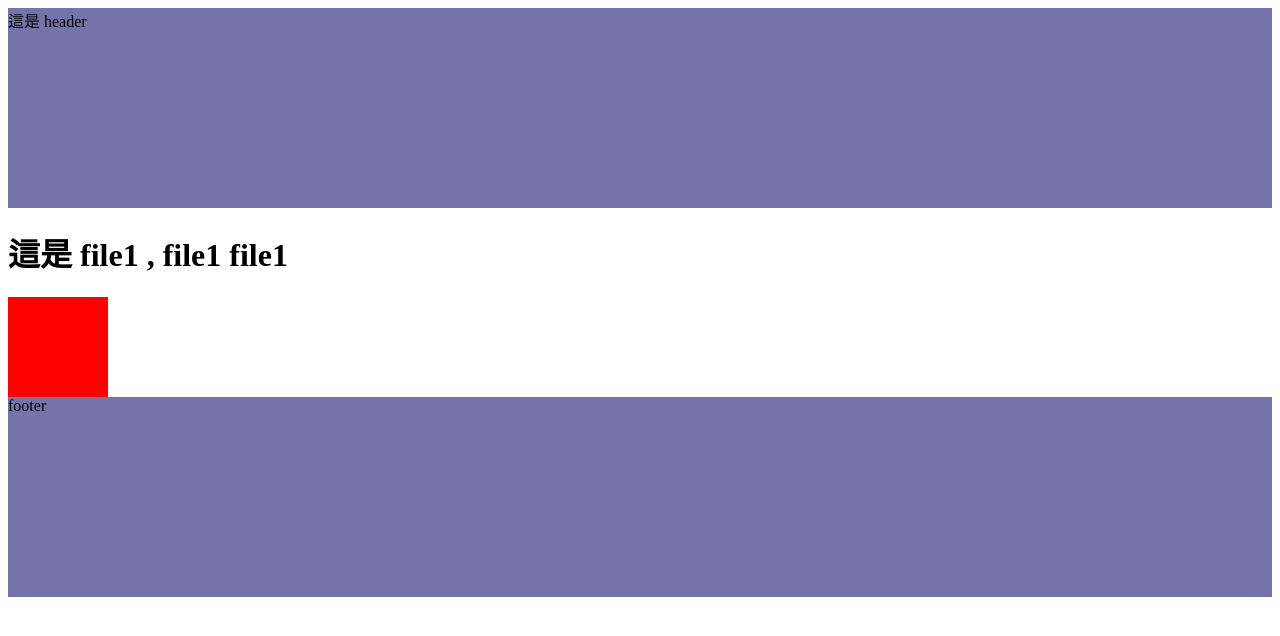
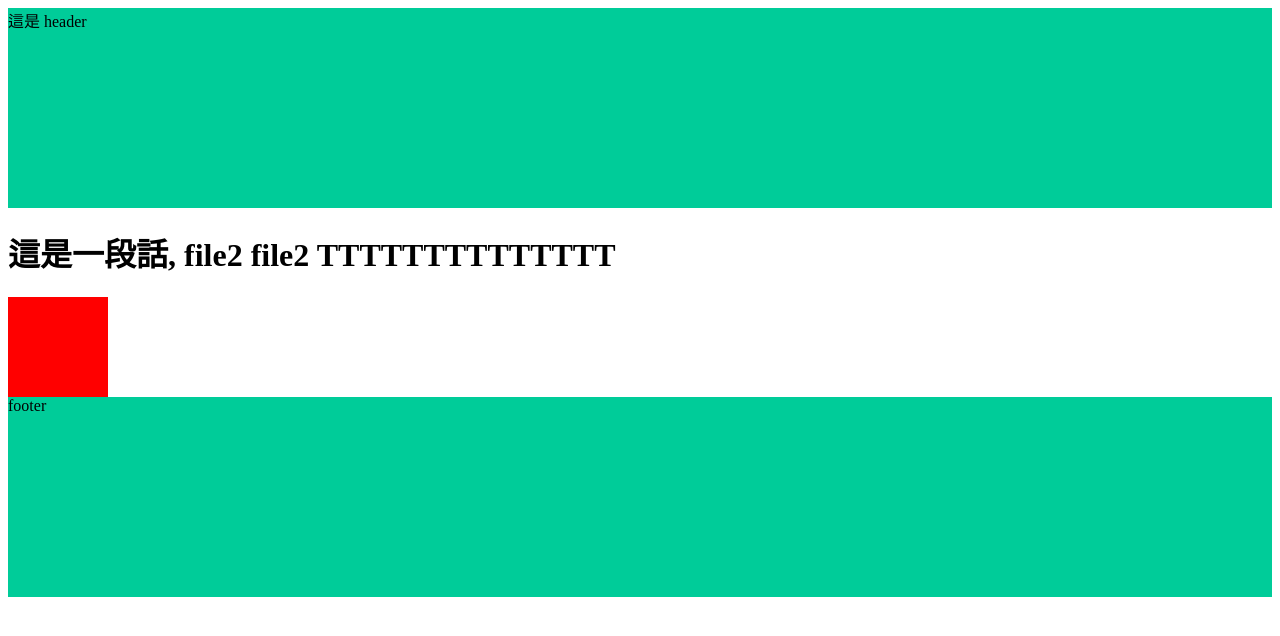
Before and after one commit to codedog06/F2E-2022-Ex, a plain HTML site: page index.html in a window 1280 px wide. Drawn offline with Linux system fonts and the light colour scheme.

Commit message:
Update 2022-08-01T20:09:15.006Z

```diff
--- a/assets/style/all.css
+++ b/assets/style/all.css
@@ -1,10 +1,10 @@
 .header {
   height: 200px;
-  background-color: #7574aa; }
+  background-color: #00cc99; }
 
 .footer {
   height: 200px;
-  background-color: #7574aa; }
+  background-color: #00cc99; }
 
 .box {
   width: 100px;
@@ -18,6 +18,6 @@
   transition: all 0.5s; }
   .box:hover {
     width: 200px;
-    background-color: #7574aa; }
+    background-color: #00cc99; }
 
 /*# sourceMappingURL=all.css.map */
--- a/index.html
+++ b/index.html
@@ -16,7 +16,7 @@
 
 
 <h1>
-  這是 file1 , file1 file1
+  這是一段話, file2 file2 TTTTTTTTTTTTTT
 </h1>
 
 <div class="box"></div>
```
Also changed, not shown: 2 other files.
